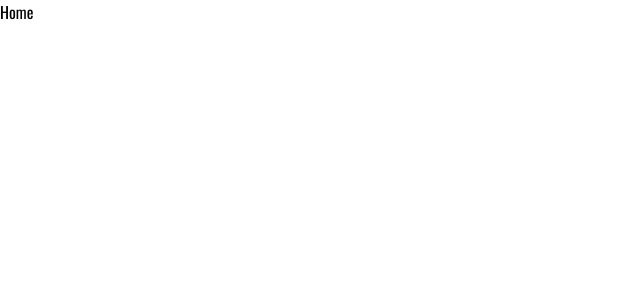
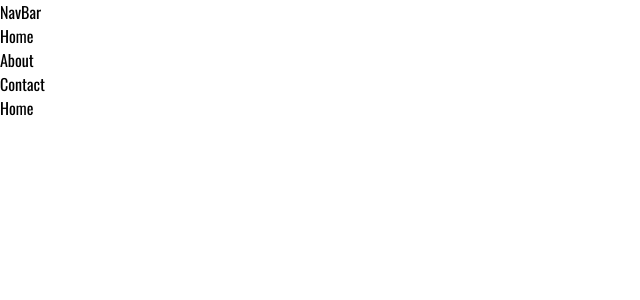
Before and after one commit to Kwarto/breakaway, a React (Create React App) app: page / in a window 1280 px wide. Shown: the top 300 px of the page, without its empty margins (0-640 px from the left). Built offline with nearby package versions, Linux system fonts and the light colour scheme.

Commit message:
Added Navlist

```diff
--- a/src/components/NavBar/NavBar.jsx
+++ b/src/components/NavBar/NavBar.jsx
@@ -2,9 +2,16 @@ import React from 'react'
 import {NavBarWrapper} from './NavBarElement'
 const NavBar = () => {
   return (
-    <NavBarWrapper>
-
+    <>
+      <NavBarWrapper>
+      <p>NavBar</p>
+      <ul>
+        <li>Home</li>
+        <li>About</li>
+        <li>Contact</li>
+      </ul>
     </NavBarWrapper>
+    </>
   )
 }
 
```
